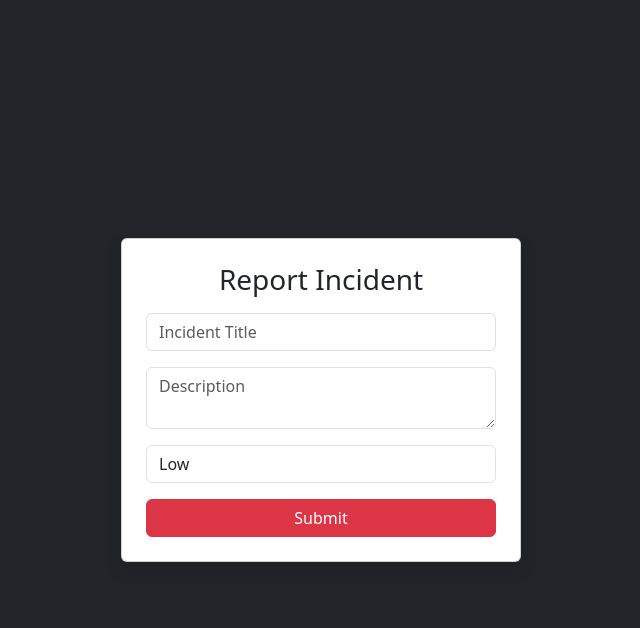
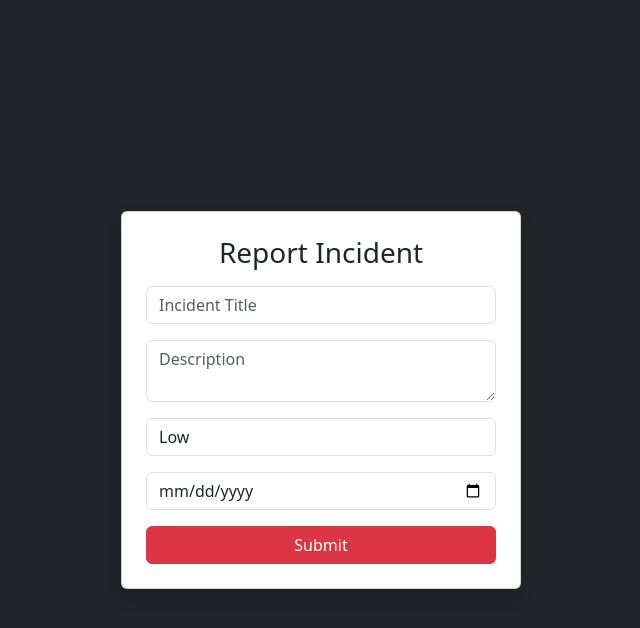
Before and after one commit to 123abin/Cyber_Incident_Tracking_System, a Flask app: page /report_page in a window 1280 px wide. Shown: the top 628 px of the page, without its empty margins (319-959 px from the left). Run offline with Flask 3, Linux system fonts and the light colour scheme.

Commit message:
Added date field to report incident form

```diff
--- a/templates/report.html
+++ b/templates/report.html
@@ -24,6 +24,8 @@
                 <option>High</option>
             </select>
 
+            <input type="date" name="date" class="form-control mb-3" required>
+
             <button class="btn btn-danger w-100">Submit</button>
         </form>
 
```
